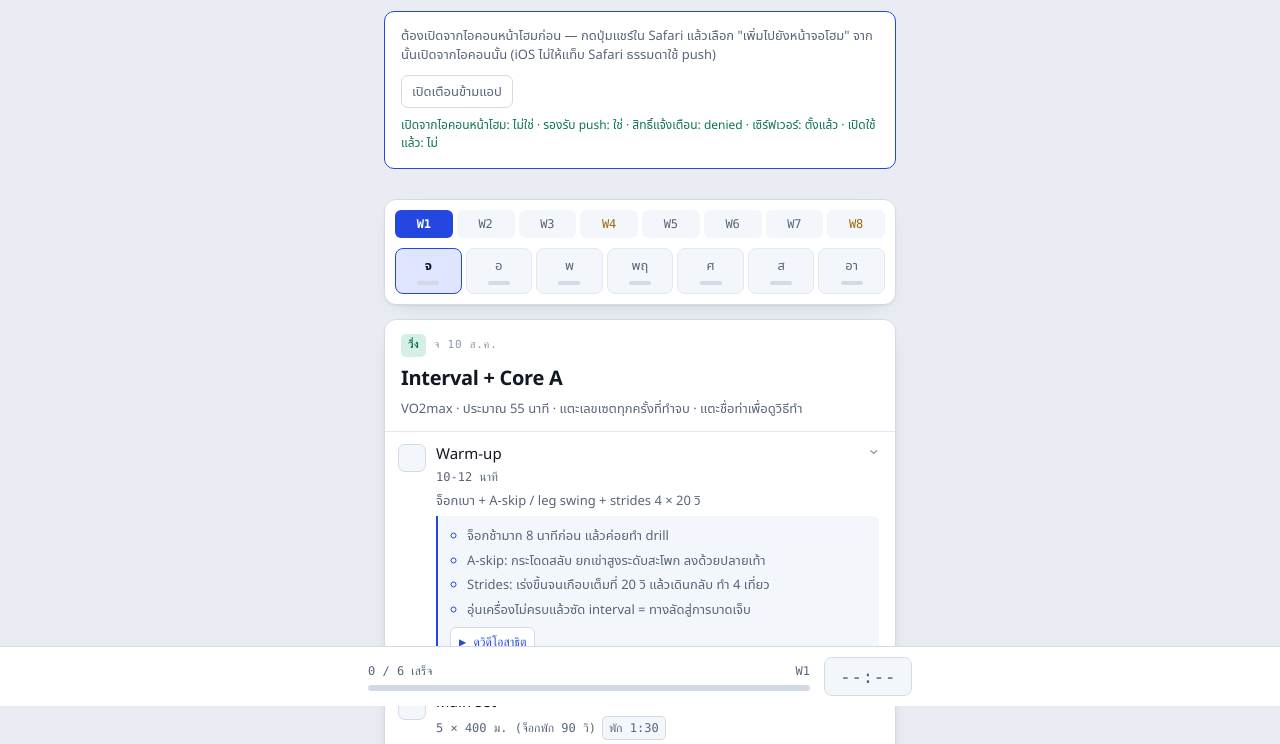
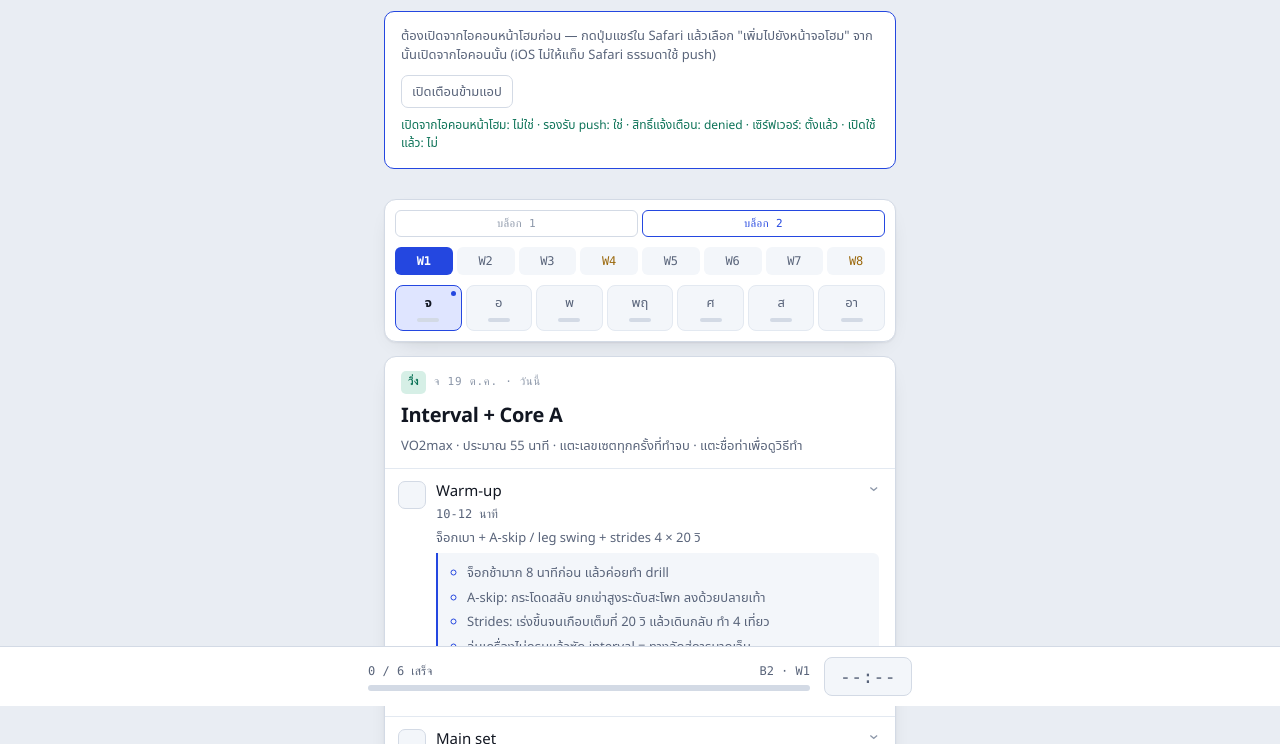
Before and after one commit to PeerasriSr/hybrid-athlete, a plain HTML site: page index.html in a window 1280 px wide. Shown: the part 94-838 px from the top of the page. Drawn offline with Linux system fonts and the light colour scheme.

Commit message:
เปิดบล็อก 2 (19 ต.ค. – 13 ธ.ค.) · กดสลับดูบล็อกเก่าได้ ข้อมูลเดิมไม่หาย
- วิ่งยาวไต่ 11→16 กม. · tempo 20→35 นาที · interval ยาวขึ้นถึง 4×1200
- W4/W8 ยัง deload · W8 ยังเป็น 5K Time Trial ไว้เทียบกับบล็อกก่อน
- เวลาโดยประมาณของวันพฤหัสคิดจาก tempo จริง ไม่ใช่ 60 นาทีตายตัว

Co-Authored-By: Claude Opus 5 <noreply@anthropic.com>

```diff
--- a/index.html
+++ b/index.html
@@ -194,6 +194,27 @@
     gap: .625rem;
   }
 
+  .blocks {
+    display: flex;
+    gap: .25rem;
+  }
+  .blocks button {
+    flex: 1;
+    font-family: var(--mono);
+    font-size: .6875rem;
+    letter-spacing: .04em;
+    padding: .375rem 0;
+    border: 1px solid var(--line);
+    border-radius: .375rem;
+    background: transparent;
+    color: var(--faint);
+    cursor: pointer;
+  }
+  .blocks button[aria-pressed="true"] {
+    border-color: var(--accent);
+    color: var(--accent);
+  }
+
   .weeks {
     display: grid;
     grid-template-columns: repeat(8, 1fr);
@@ -672,7 +693,7 @@
       <h1>Hybrid Athlete</h1>
       <span class="ver" id="ver"></span>
     </div>
-    <span class="block" id="blockLabel">8 สัปดาห์ · 10 ส.ค. – 4 ต.ค.</span>
+    <span class="block" id="blockLabel">8 สัปดาห์ · 19 ต.ค. – 13 ธ.ค.</span>
     <button class="sound-btn" id="soundBtn" type="button" aria-pressed="true"></button>
     <button class="sound-btn" id="pushBtn" type="button" title="เตือนข้ามแอป">🔔</button>
   </div>
@@ -690,6 +711,7 @@
   </section>
 
   <nav class="picker" aria-label="เลือกวัน">
+    <div class="blocks" id="blocks" role="group" aria-label="บล็อก"></div>
     <div class="weeks" id="weeks" role="group" aria-label="สัปดาห์"></div>
     <div class="days" id="days" role="group" aria-label="วันในสัปดาห์"></div>
   </nav>
@@ -745,15 +767,16 @@
   "use strict";
 
   // อัปเดตสองบรรทัดนี้ทุกครั้งที่แก้ไฟล์ — ใช้เช็คว่ามือถือโหลดไฟล์ใหม่แล้วจริงไหม
-  var VERSION = "2.8.0";
-  var BUILD = "2026-09-21";
-
-  var START = new Date(2026, 7, 10);      // จันทร์ 10 ส.ค. 2026
+  var VERSION = "2.9.0";
+  var BUILD = "2026-10-19";
+
   var DELOAD = { 4: true, 8: true };
   var KEY = "hybrid26.v1";
 
   // interval / tempo(นาที) / long run(กม.) / เวลาพักระหว่างเที่ยว(วินาที) ต่อสัปดาห์
-  var RUN = [
+  // บล็อกละ 8 สัปดาห์ · จบบล็อกแล้วเพิ่มอันใหม่ต่อท้าย — ของเก่าอย่าลบ ยังกดดูย้อนหลังได้
+  var BLOCKS = [
+    { n: 1, start: new Date(2026, 7, 10), run: [      // จันทร์ 10 ส.ค. 2026
       ["5 × 400 ม. (จ็อกพัก 90 วิ)", 15, 8, 90],
       ["6 × 400 ม. (จ็อกพัก 90 วิ)", 18, 9, 90],
       ["5 × 800 ม. (จ็อกพัก 2 นาที)", 22, 10, 120],
@@ -762,7 +785,19 @@
       ["8 × 400 ม. (จ็อกพัก 90 วิ)", 25, 12, 90],
       ["5 × 1000 ม. (จ็อกพัก 2:30)", 28, 13, 150],
       ["4 × 400 ม. (จ็อกพัก 2 นาที)", 12, null, 120]
+    ] },
+    { n: 2, start: new Date(2026, 9, 19), run: [      // จันทร์ 19 ต.ค. 2026
+      ["5 × 800 ม. (จ็อกพัก 2 นาที)", 20, 11, 120],
+      ["6 × 800 ม. (จ็อกพัก 2 นาที)", 24, 12, 120],
+      ["4 × 1000 ม. (จ็อกพัก 2:30)", 28, 13, 150],
+      ["4 × 400 ม. (จ็อกพัก 2 นาที)", 14, 9, 120],
+      ["5 × 1000 ม. (จ็อกพัก 2:30)", 30, 14, 150],
+      ["10 × 400 ม. (จ็อกพัก 75 วิ)", 32, 15, 75],
+      ["4 × 1200 ม. (จ็อกพัก 3 นาที)", 35, 16, 180],
+      ["4 × 400 ม. (จ็อกพัก 2 นาที)", 14, null, 120]
+    ] }
   ];
+  var BLK = BLOCKS[BLOCKS.length - 1];
 
   var CORE = {
     A: ["CORE A · ANTI-EXTENSION", [
@@ -922,7 +957,7 @@
   var PROGRESS_NOTE = "ทำครบ rep บนสุดของทุกเซตแล้วยัง RPE ≤ 8 → ครั้งหน้าเพิ่มน้ำหนัก 2.5-5%";
 
   function session(week, dayIdx) {
-    var r = RUN[week - 1], ivl = r[0], tempo = r[1], longKm = r[2], ivlRest = r[3];
+    var r = BLK.run[week - 1], ivl = r[0], tempo = r[1], longKm = r[2], ivlRest = r[3];
 
     if (dayIdx === 0) return {
       kind: "run", title: "Interval + Core A", sub: "VO2max · ประมาณ 55 นาที",
@@ -960,7 +995,8 @@
     };
 
     if (dayIdx === 3) return {
-      kind: "run", title: "Tempo " + tempo + " นาที + Leg Support", sub: "Threshold · ประมาณ 60 นาที",
+      kind: "run", title: "Tempo " + tempo + " นาที + Leg Support",
+      sub: "Threshold · ประมาณ " + (Math.round((tempo + 38) / 5) * 5) + " นาที",
       note: "Tempo = เหนื่อยแต่คุมได้ พูดได้ทีละ 3-4 คำ ≈ เร็วกว่า easy 40-55 วิ/กม.",
       groups: [
         ["", [
@@ -979,8 +1015,8 @@
 
     if (dayIdx === 4) {
       if (longKm === null) return {
-        kind: "run", title: "5K Time Trial", sub: "วันวัดผล — จบบล็อก 8 สัปดาห์",
-        note: "จดเวลาไว้เทียบกับตอนก่อนเริ่มโปรแกรม แล้วใช้ตั้ง pace ของบล็อกหน้า",
+        kind: "run", title: "5K Time Trial", sub: "วันวัดผล — จบบล็อก " + BLK.n,
+        note: "จดเวลาไว้เทียบกับ TT ของบล็อกก่อน (กดปุ่มบล็อกข้างบนเพื่อดูย้อน) แล้วใช้ตั้ง pace ของบล็อกหน้า",
         groups: [["", [
           { n: "Warm-up", s: "15 นาที + strides 4 × 20 วิ" },
           { n: "5 กม. เต็มที่ — จับเวลา", s: "5.0 กม.", d: "ออกอย่าเร็วเกิน 2 กม. แรกคุมไว้ก่อน", log: true },
@@ -1050,7 +1086,7 @@
                 "ก.ค.", "ส.ค.", "ก.ย.", "ต.ค.", "พ.ย.", "ธ.ค."];
 
   function dateOf(week, dayIdx) {
-    var d = new Date(START.getTime());
+    var d = new Date(BLK.start.getTime());
     d.setDate(d.getDate() + (week - 1) * 7 + dayIdx);
     return d;
   }
@@ -1062,8 +1098,17 @@
   var today = new Date();
   var cur = { week: 1, day: 0 };
   (function locate() {
-    var diff = Math.floor((new Date(today.getFullYear(), today.getMonth(), today.getDate()) - START) / 86400000);
-    if (diff >= 0 && diff < 56) { cur.week = Math.floor(diff / 7) + 1; cur.day = diff % 7; }
+    var t = new Date(today.getFullYear(), today.getMonth(), today.getDate());
+    // วันนี้อยู่บล็อกไหน ก็เปิดบล็อกนั้น · ถ้าอยู่ระหว่างบล็อก ให้ค้างที่บล็อกล่าสุด
+    for (var i = 0; i < BLOCKS.length; i++) {
+      var diff = Math.floor((t - BLOCKS[i].start) / 86400000);
+      if (diff >= 0 && diff < 56) {
+        BLK = BLOCKS[i];
+        cur.week = Math.floor(diff / 7) + 1;
+        cur.day = diff % 7;
+        return;
+      }
+    }
   })();
 
   function kindOf(dayIdx) {
@@ -1073,9 +1118,39 @@
   }
 
   // ---------- render ----------
+  var elBlocks = document.getElementById("blocks");
   var elWeeks = document.getElementById("weeks");
   var elDays = document.getElementById("days");
   var elContent = document.getElementById("content");
+
+  function buildBlocks() {
+    if (BLOCKS.length < 2) { elBlocks.hidden = true; return; }
+    elBlocks.innerHTML = "";
+    for (var i = 0; i < BLOCKS.length; i++) {
+      var b = document.createElement("button");
+      b.type = "button";
+      b.textContent = "บล็อก " + BLOCKS[i].n;
+      b.setAttribute("aria-pressed", BLOCKS[i] === BLK ? "true" : "false");
+      (function (blk) {
+        b.addEventListener("click", function () {
+          if (blk === BLK) return;
+          BLK = blk;
+          // ถ้าวันนี้อยู่ในบล็อกที่กด ก็เด้งไปวันนี้ ไม่ใช่ย้อนไป W1
+          var diff = Math.floor((new Date(today.getFullYear(), today.getMonth(), today.getDate()) - blk.start) / 86400000);
+          if (diff >= 0 && diff < 56) { cur.week = Math.floor(diff / 7) + 1; cur.day = diff % 7; }
+          else { cur.week = 1; cur.day = 0; }
+          render();
+        });
+      })(BLOCKS[i]);
+      elBlocks.appendChild(b);
+    }
+  }
+
+  function blockLabel() {
+    var a = dateOf(1, 0), z = dateOf(8, 6);
+    return "8 สัปดาห์ · " + a.getDate() + " " + MONTHS[a.getMonth()] +
+           " – " + z.getDate() + " " + MONTHS[z.getMonth()];
+  }
 
   function countOf(week, dayIdx) {
     var s = session(week, dayIdx), total = 0;
@@ -1124,7 +1199,7 @@
     document.getElementById("progressText").textContent = c.done + " / " + c.total + " เสร็จ";
     document.getElementById("bar").style.width = (c.total ? c.done / c.total * 100 : 0) + "%";
     document.getElementById("weekText").textContent =
-      "W" + cur.week + (DELOAD[cur.week] ? " · DELOAD" : "");
+      "B" + BLK.n + " · W" + cur.week + (DELOAD[cur.week] ? " · DELOAD" : "");
   }
 
   function render() {
@@ -1133,8 +1208,10 @@
     var k = keyOf(d);
     var r = rec(k);
 
+    buildBlocks();
     buildWeeks();
     buildDays();
+    document.getElementById("blockLabel").textContent = blockLabel();
 
     var chip = document.getElementById("chip");
     chip.setAttribute("data-kind", s.kind);
```
Lines whose indentation alone changed are shown as unchanged.
